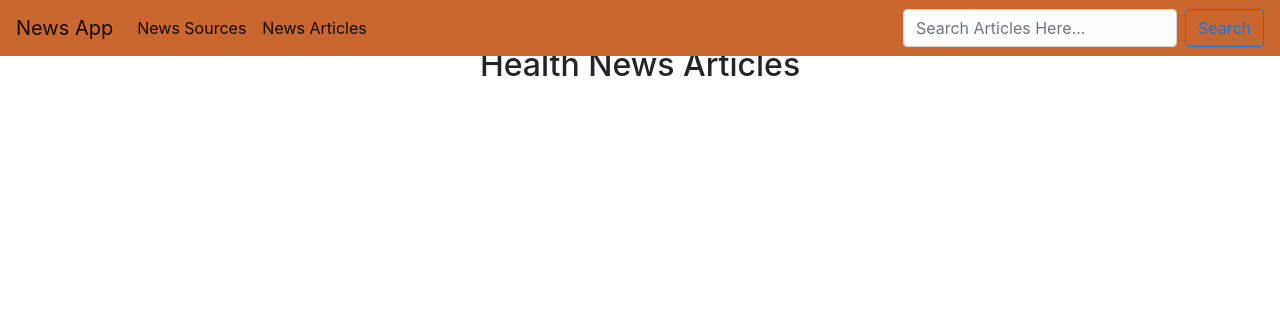
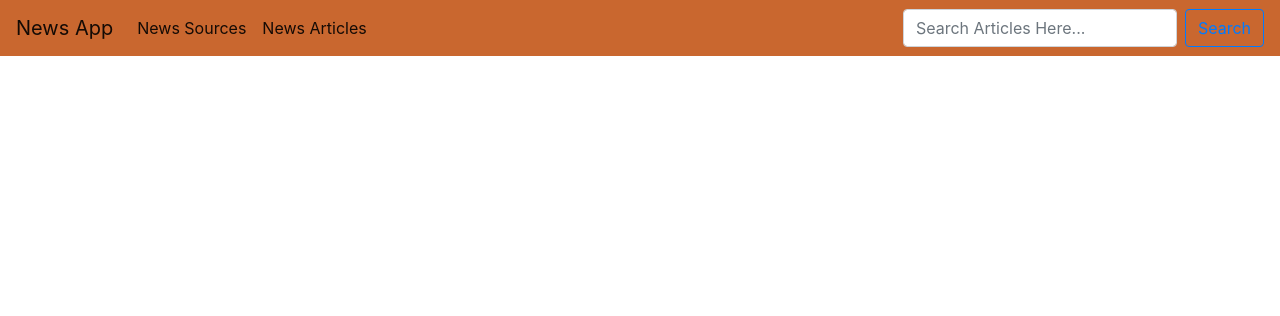
Before and after one commit to KadogoKenya/NewsApp, a Flask app: template app/templates/articles.html in a window 1280 px wide. Shown: the top 316 px of the page. Run offline with Flask 2, Linux system fonts and the light colour scheme; the template is opened without the code that fills it, so the values that code supplies are empty; parts of the project's set-up code (start-up, migrations or seed data) failed here and were passed over; some libraries are stand-ins or nearby versions; some web fonts are replaced.

Commit message:
commented coded removed

```diff
--- a/app/templates/articles.html
+++ b/app/templates/articles.html
@@ -7,7 +7,7 @@
 {% endblock %}
 
 {% block content %}
-<div class="container-fluid" id="allsources">
+<!-- <div class="container-fluid" id="allsources">
     <div class="overlay container-fluid">
         <h2 class="text-center headers">Technology Articles</h2>
         {{macro.display_new_articles(tech)}}
@@ -16,4 +16,4 @@
         {{macro.display_new_articles(health)}}
     </div>
 </div>
-{% endblock %}
+{% endblock %} -->
```
